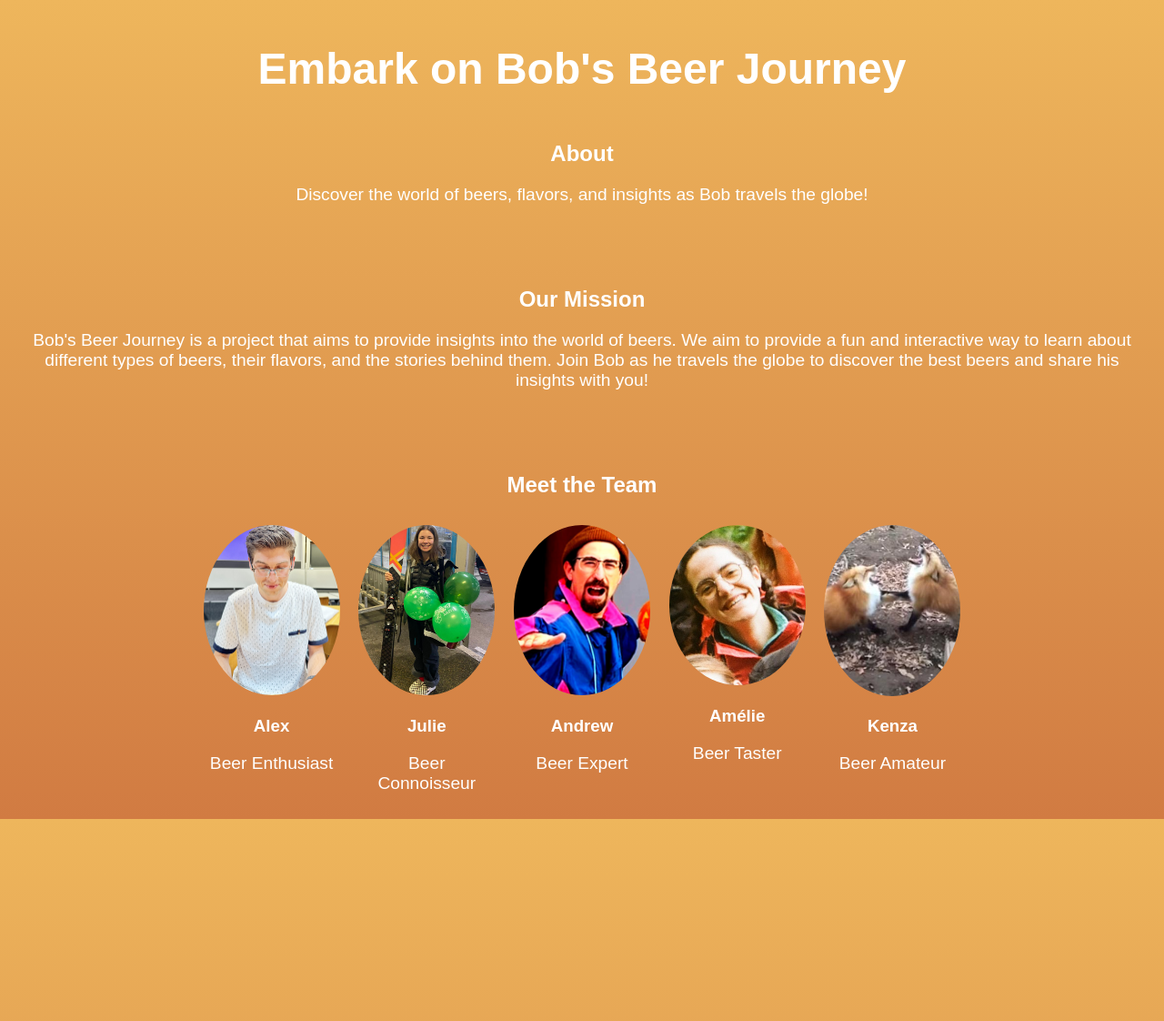
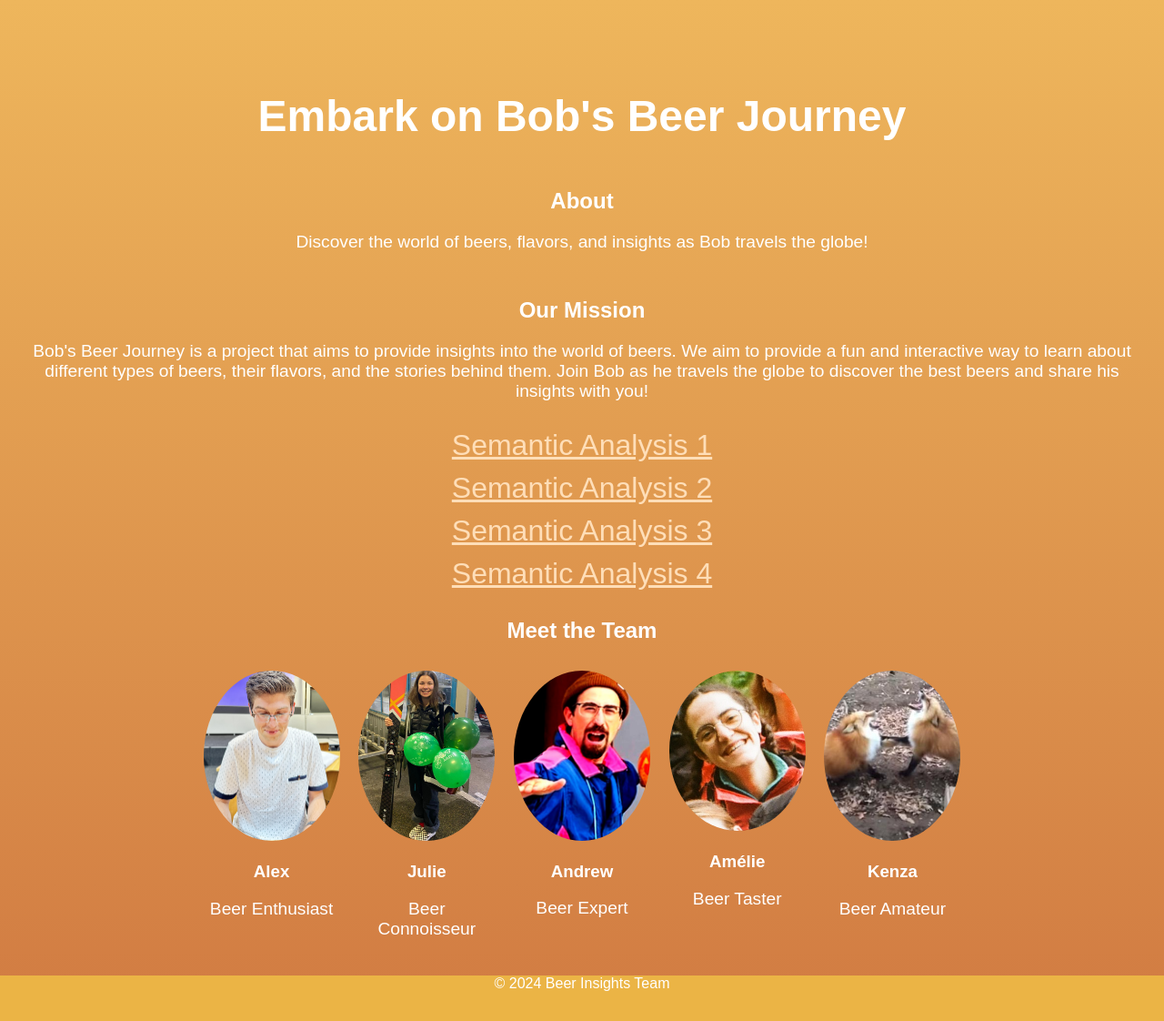
Before and after one commit to epfl-ada/ada-2024-project-kjaaanalytics, a Jekyll site: the page built from website/about.markdown, in a window 1280 px wide. Shown: the whole page at 91% size. Built offline with Jekyll 4.4.1, drawn with Linux system fonts in a browser that asks for light colours.

Commit message:
Timeline

```diff
--- a/website/_includes/head.html
+++ b/website/_includes/head.html
@@ -4,5 +4,4 @@
   <title>{{ page.title }}</title>
   <link rel="stylesheet" href="/assets/css/style.css">
   <link rel="stylesheet" href="/assets/main.css">
-
 </head>
--- a/website/_layouts/about.html
+++ b/website/_layouts/about.html
@@ -15,10 +15,15 @@
         <h2>About</h2>
         <p>Discover the world of beers, flavors, and insights as Bob travels the globe!</p>
     </section>
-
     <section>
         <h2>Our Mission</h2>
         <p>Bob's Beer Journey is a project that aims to provide insights into the world of beers. We aim to provide a fun and interactive way to learn about different types of beers, their flavors, and the stories behind them. Join Bob as he travels the globe to discover the best beers and share his insights with you!</p>
+    </section>
+    <section>
+        <a href="/semantic-analysis-1.html" style="font-family: Arial, sans-serif; color: #ffdeb8; display: block; font-size: 24pt; margin-bottom: 10px;">Semantic Analysis 1</a>
+        <a href="/semantic-analysis-2.html" style="font-family: Arial, sans-serif; color: #ffdeb8; display: block; font-size: 24pt; margin-bottom: 10px;">Semantic Analysis 2</a>
+        <a href="/semantic-analysis-3.html" style="font-family: Arial, sans-serif; color: #ffdeb8; display: block; font-size: 24pt; margin-bottom: 10px;">Semantic Analysis 3</a>
+        <a href="/semantic-analysis-4.html" style="font-family: Arial, sans-serif; color: #ffdeb8; display: block; font-size: 24pt; margin-bottom: 10px;">Semantic Analysis 4</a>
     </section>
     <section>
         <h2>Meet the Team</h2>
@@ -50,5 +55,8 @@
             </div>
         </div>
     </section>
+    <footer class="footer">
+        &copy; 2024 Beer Insights Team
+    </footer>
 </body>
 </html>
--- a/website/_layouts/home.html
+++ b/website/_layouts/home.html
@@ -14,7 +14,7 @@
     <a href="/storyline/funfact-1" class="start-btn">Start the Journey</a>
     <img src="../assets/images/asthetic/vw_van_home_clipart.png" alt="Bob's Magic Van">
     <footer>
-        &copy; 2024 Beer Insights Team
+
     </footer>
 </body>
 </html>
--- a/website/assets/css/about.css
+++ b/website/assets/css/about.css
@@ -6,7 +6,6 @@
     flex-direction: column;
     align-items: center;
     justify-content: center;
-    height: 100vh;
     background: linear-gradient(to bottom, #eeb65c, #d17b42);
     color: white;
     text-align: center;
@@ -15,6 +14,11 @@
 }
 section {
     margin-bottom: 40px;
+    margin: 0 auto;
+    align-items: center;
+    justify-content: center;
+    text-align: center;
+
 }
 h1 {
     font-size: 3em;
@@ -42,11 +46,13 @@
 .start-btn:active {
     transform: scale(0.98);
 }
-footer {
-    position: absolute;
-    bottom: 20px;
-    font-size: 0.9em;
-    color: #ecf0f1;
+.footer {
+    position: bottom;
+    bottom: 0;
+    left: 0; /* Add left: 0 to make it span the entire width */
+    width: 200%; /* Make it span the entire width */
+    height: 50px; /* Define the height as desired */
+    background-color: #ebb445; /* Set the background color */
 }
 
 .team-container {
--- a/website/semantic_analysis/analysis_UK.markdown
+++ b/website/semantic_analysis/analysis_UK.markdown
@@ -1,12 +1,12 @@
 ---
 layout: story
-title: "Semantic Analysis #1"
-subtitle: "Damn, I can't talk. Please help me!"
 previous: /storyline/funfact-1
 next: /storyline/end
 permalink:  /storyline/analysis-uk
 ---
 
+{% include timeline.html %}
+
 ## UK: Semantic Analysis
 - Common words in beer descriptions: **crisp**, **malty**, **refreshing**.
 - Most popular style: **Pilsner**.
```
Also changed, not shown: website/_includes/timeline.html (added, +21 -0 lines), website/_layouts/semantic-analysis-1.html (added, +23 -0 lines), website/assets/css/style.css (+127 -1 lines), website/assets/images/asthetic/Untitled_2 (4).jpeg (added), website/assets/images/asthetic/arrow.jpg (added), website/assets/images/asthetic/timeline.JPG (added), website/assets/images/gifs/boat.gif (added), website/assets/images/gifs/car.gif (added), website/assets/images/gifs/plane.gif (added), website/assets/images/gifs/train.gif (added), website/assets/images/plots/mcdonaldscurve.jpg (added).
